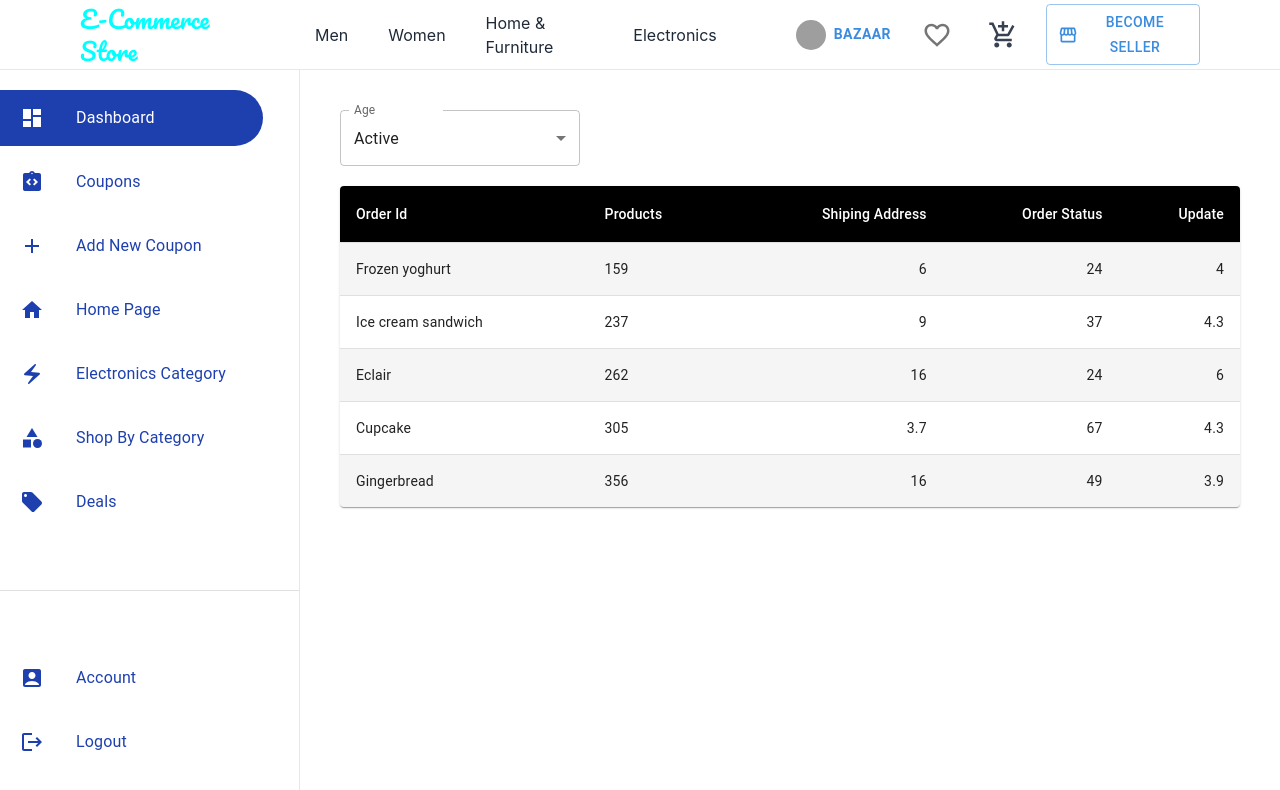
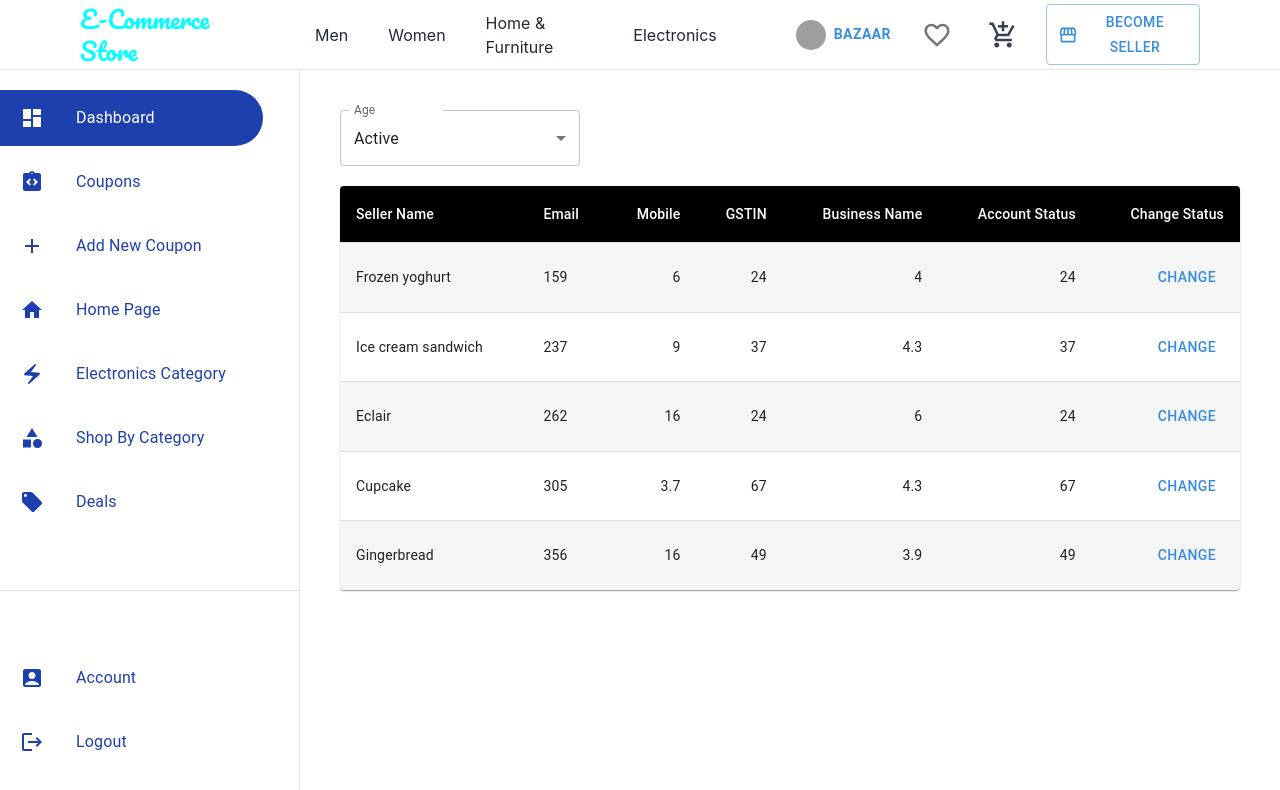
Before and after one commit to shubhcoding01/ecomproject, a React (Create React App) app: page /admin in a window 1280 px wide. Shown: the top 790 px of the page. Built offline with nearby package versions, Linux system fonts and the light colour scheme; grey boxes are pictures that could not be loaded; some icons are missing.

Commit message:
Add account status selection and change button to SellersTable component

```diff
--- a/src/admin/Pages/Coupon/Coupon.tsx
+++ b/src/admin/Pages/Coupon/Coupon.tsx
@@ -1,8 +1,138 @@
-import React from 'react'
+import { Button, FormControl, InputLabel, MenuItem, Paper, Select, styled, Table, TableBody, TableCell, tableCellClasses, TableContainer, TableHead, TableRow } from '@mui/material'
+import { title } from 'process'
+import React, { useState } from 'react'
 
+const StyledTableCell = styled(TableCell)(({ theme }) => ({
+  [`&.${tableCellClasses.head}`]: {
+    backgroundColor: theme.palette.common.black,
+    color: theme.palette.common.white,
+  },
+  [`&.${tableCellClasses.body}`]: {
+    fontSize: 14,
+  },
+}));
+
+const StyledTableRow = styled(TableRow)(({ theme }) => ({
+  '&:nth-of-type(odd)': {
+    backgroundColor: theme.palette.action.hover,
+  },
+  // hide last border
+  '&:last-child td, &:last-child th': {
+    border: 0,
+  },
+}));
+
+function createData(
+  name: string,
+  calories: number,
+  fat: number,
+  carbs: number,
+  protein: number,
+) {
+  return { name, calories, fat, carbs, protein };
+}
+
+const rows = [
+  createData('Frozen yoghurt', 159, 6.0, 24, 4.0),
+  createData('Ice cream sandwich', 237, 9.0, 37, 4.3),
+  createData('Eclair', 262, 16.0, 24, 6.0),
+  createData('Cupcake', 305, 3.7, 67, 4.3),
+  createData('Gingerbread', 356, 16.0, 49, 3.9),
+];
+
+
+const accountStatusOptions = [
+  {
+    status: "PENDING_VERIFICATION",
+    title: "Pending Verification",
+    description: "Your account is awaiting verification. Please check your email for further instructions.",
+  },
+  {
+    status: "ACTIVE",
+    title: "Active",
+    description: "Your account is active and fully functional.",
+  },
+  {
+    status: "SUSPENDED",
+    title: "Suspended",
+    description: "Your account has been temporarily suspended due to policy violations or suspicious activity.",
+  },
+  {
+    status: "DEACTIVATED",
+    title: "Deactivated",
+    description: "Your account has been deactivated by you or an administrator. You can reactivate it anytime.",
+  },
+  {
+    status: "BANNED",
+    title: "Banned",
+    description: "Your account has been permanently banned due to repeated violations of our terms of service.",
+  },
+  {
+    status: "CLOSED",
+    title: "Closed",
+    description: "Your account has been closed. All data has been archived or removed as per policy.",
+  },
+];
 const Coupon = () => {
+    const [accountStatus, setAccountStatus] = useState("ACTIVE")
+
+    const handleChange= (event:any) => {
+        setAccountStatus(event.target.value);
+    }
   return (
-    <div>Coupon</div>
+    <>
+    <div className='pb-5 w-60'>
+        <FormControl fullWidth>
+  <InputLabel id="demo-simple-select-label">Age</InputLabel>
+  <Select
+    labelId="demo-simple-select-label"
+    id="demo-simple-select"
+    value={accountStatus}
+    label="Account Status"
+    onChange={handleChange}
+  >
+    {accountStatusOptions.map((item)=> <MenuItem value={item.status}>{item.title}</MenuItem>)}
+
+  </Select>
+</FormControl>
+    </div>
+
+
+
+     <TableContainer component={Paper}>
+      <Table sx={{ minWidth: 700 }} aria-label="customized table">
+        <TableHead>
+          <TableRow>
+            <StyledTableCell>Seller Name</StyledTableCell>
+            <StyledTableCell>Email</StyledTableCell>
+            <StyledTableCell align="right">Mobile</StyledTableCell>
+            <StyledTableCell align="right">GSTIN</StyledTableCell>
+            <StyledTableCell align="right">Business Name</StyledTableCell>
+            <StyledTableCell align="right">Account Status</StyledTableCell>
+            <StyledTableCell align="right">Change Status</StyledTableCell>
+          </TableRow>
+        </TableHead>
+        <TableBody>
+          {rows.map((row) => (
+            <StyledTableRow key={row.name}>
+              <StyledTableCell component="th" scope="row">
+                {row.name}
+              </StyledTableCell>
+              <StyledTableCell >{row.calories}</StyledTableCell>
+              <StyledTableCell align="right">{row.fat}</StyledTableCell>
+              <StyledTableCell align="right">{row.carbs}</StyledTableCell>
+              <StyledTableCell align="right">{row.protein}</StyledTableCell>
+              <StyledTableCell align="right">{row.carbs}</StyledTableCell>
+              <StyledTableCell align="right">
+                <Button>Change</Button>
+              </StyledTableCell>
+            </StyledTableRow>
+          ))}
+        </TableBody>
+      </Table>
+    </TableContainer>
+
+    </>
   )
 }
 
--- a/src/admin/Pages/Sellers/SellersTable.tsx
+++ b/src/admin/Pages/Sellers/SellersTable.tsx
@@ -1,4 +1,4 @@
-import { FormControl, InputLabel, MenuItem, Paper, Select, styled, Table, TableBody, TableCell, tableCellClasses, TableContainer, TableHead, TableRow } from '@mui/material'
+import { Button, FormControl, InputLabel, MenuItem, Paper, Select, styled, Table, TableBody, TableCell, tableCellClasses, TableContainer, TableHead, TableRow } from '@mui/material'
 import { title } from 'process'
 import React, { useState } from 'react'
 
@@ -103,11 +103,13 @@ const SellersTable = () => {
       <Table sx={{ minWidth: 700 }} aria-label="customized table">
         <TableHead>
           <TableRow>
-            <StyledTableCell>Order Id</StyledTableCell>
-            <StyledTableCell>Products</StyledTableCell>
-            <StyledTableCell align="right">Shiping Address</StyledTableCell>
-            <StyledTableCell align="right">Order Status</StyledTableCell>
-            <StyledTableCell align="right">Update</StyledTableCell>
+            <StyledTableCell>Seller Name</StyledTableCell>
+            <StyledTableCell>Email</StyledTableCell>
+            <StyledTableCell align="right">Mobile</StyledTableCell>
+            <StyledTableCell align="right">GSTIN</StyledTableCell>
+            <StyledTableCell align="right">Business Name</StyledTableCell>
+            <StyledTableCell align="right">Account Status</StyledTableCell>
+            <StyledTableCell align="right">Change Status</StyledTableCell>
           </TableRow>
         </TableHead>
         <TableBody>
@@ -120,6 +122,10 @@ const SellersTable = () => {
               <StyledTableCell align="right">{row.fat}</StyledTableCell>
               <StyledTableCell align="right">{row.carbs}</StyledTableCell>
               <StyledTableCell align="right">{row.protein}</StyledTableCell>
+              <StyledTableCell align="right">{row.carbs}</StyledTableCell>
+              <StyledTableCell align="right">
+                <Button>Change</Button>
+              </StyledTableCell>
             </StyledTableRow>
           ))}
         </TableBody>
```
